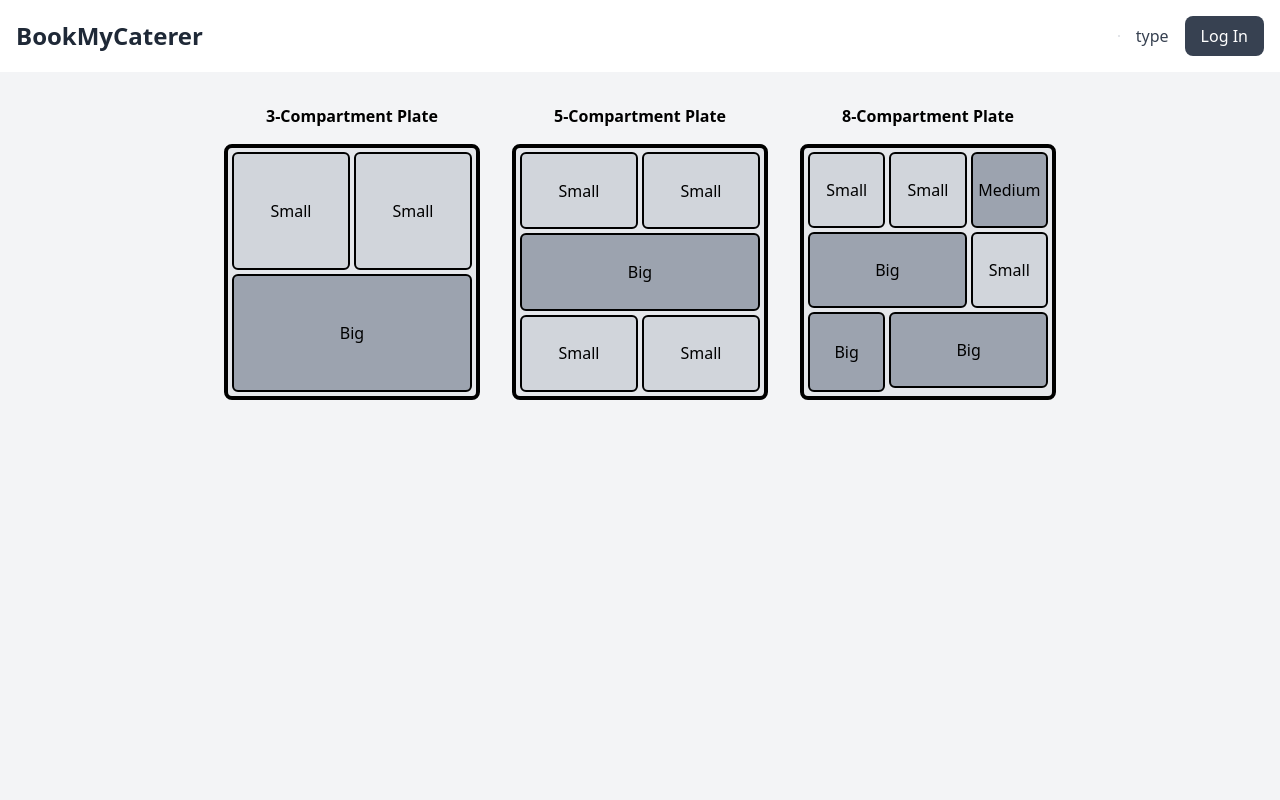
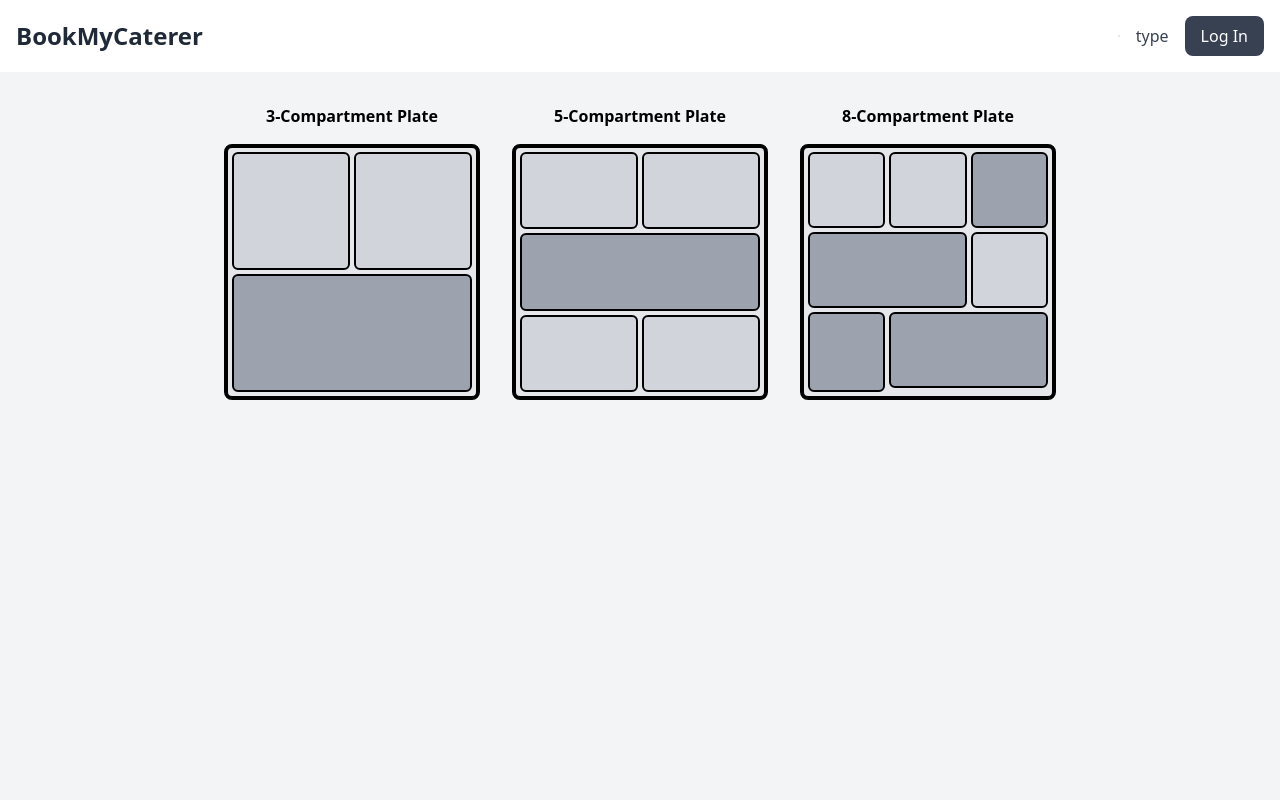
Before and after one commit to webhostdevs/BookMyCater, a React (Vite) app: page /type in a window 1280 px wide. Shown: the top 800 px of the page. Built offline with nearby package versions, Linux system fonts and the light colour scheme.

Commit message:
Update CateringPlates.jsx

```diff
--- a/src/components/CateringPlates.jsx
+++ b/src/components/CateringPlates.jsx
@@ -8,13 +8,13 @@ function CateringPlates() {
         <h2 className="text-center text-black font-semibold mb-4">3-Compartment Plate</h2>
         <div className="grid grid-cols-2 grid-rows-2 gap-1 bg-gray-200 p-1 rounded-lg h-full border-4 border-black">
           <div className="bg-gray-300 border-2 rounded-md border-black col-span-1 row-span-1 flex items-center justify-center text-black">
-            Small
+
           </div>
           <div className="bg-gray-300 border-2 rounded-md border-black col-span-1 row-span-1 flex items-center justify-center text-black">
-            Small
+
           </div>
           <div className="bg-gray-400 border-2 rounded-md border-black col-span-2 row-span-1 flex items-center justify-center text-black">
-            Big
+
           </div>
         </div>
       </div>
@@ -24,19 +24,19 @@ function CateringPlates() {
         <h2 className="text-center text-black font-semibold mb-4">5-Compartment Plate</h2>
         <div className="grid grid-cols-2 grid-rows-3 gap-1 bg-gray-200 p-1 rounded-lg h-full border-4 border-black">
           <div className="bg-gray-300 border-2 rounded-md border-black col-span-1 row-span-1 flex items-center justify-center text-black">
-            Small
+
           </div>
           <div className="bg-gray-300 border-2 rounded-md border-black col-span-1 row-span-1 flex items-center justify-center text-black">
-            Small
+
           </div>
           <div className="bg-gray-400 border-2 rounded-md border-black col-span-2 row-span-1 flex items-center justify-center text-black">
-            Big
+
           </div>
           <div className="bg-gray-300 border-2 rounded-md border-black col-span-1 row-span-1 flex items-center justify-center text-black">
-            Small
+
           </div>
           <div className="bg-gray-300 border-2 rounded-md border-black col-span-1 row-span-1 flex items-center justify-center text-black">
-            Small
+
           </div>
         </div>
       </div>
@@ -46,25 +46,25 @@ function CateringPlates() {
         <h2 className="text-center text-black font-semibold mb-4">8-Compartment Plate</h2>
         <div className="grid grid-cols-3 grid-rows-3 gap-1 bg-gray-200 p-1 rounded-lg h-full border-4 border-black">
           <div className="bg-gray-300 border-2 rounded-md border-black col-span-1 row-span-1 flex items-center justify-center text-black">
-            Small
+
           </div>
           <div className="bg-gray-300 border-2 rounded-md border-black col-span-1 row-span-1 flex items-center justify-center text-black">
-            Small
+
           </div>
           <div className="bg-gray-400 border-2 rounded-md border-black col-span-1 row-span-1 flex items-center justify-center text-black">
-            Medium
+
           </div>
           <div className="bg-gray-400 border-2 rounded-md border-black col-span-2 row-span-1 flex items-center justify-center text-black">
-            Big
+
           </div>
           <div className="bg-gray-300 border-2 rounded-md border-black col-span-1 row-span-1 flex items-center justify-center text-black">
-            Small
+
           </div>
           <div className="bg-gray-400 border-2 rounded-md border-black col-span-1 row-span-2 flex items-center justify-center text-black">
-            Big
+
           </div>
           <div className="bg-gray-400 border-2 rounded-md border-black col-span-2 row-span-1 flex items-center justify-center text-black">
-            Big
+
           </div>
         </div>
       </div>
```
